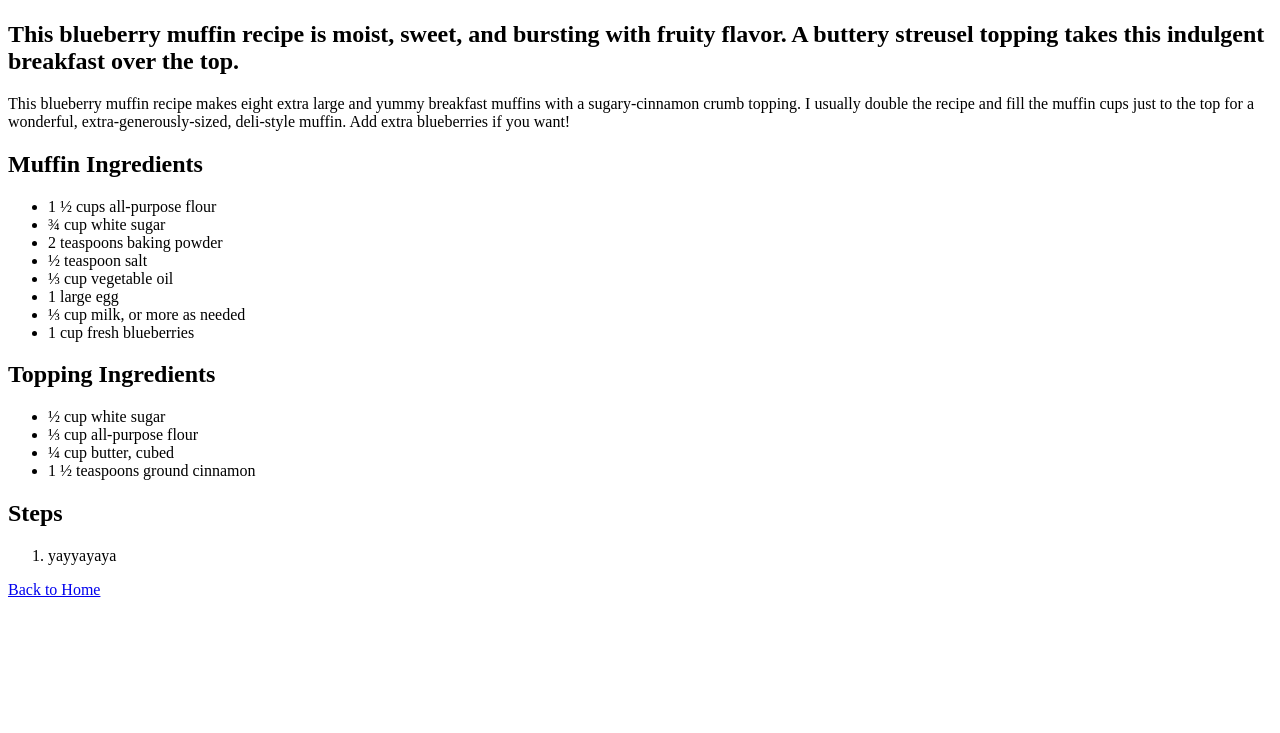
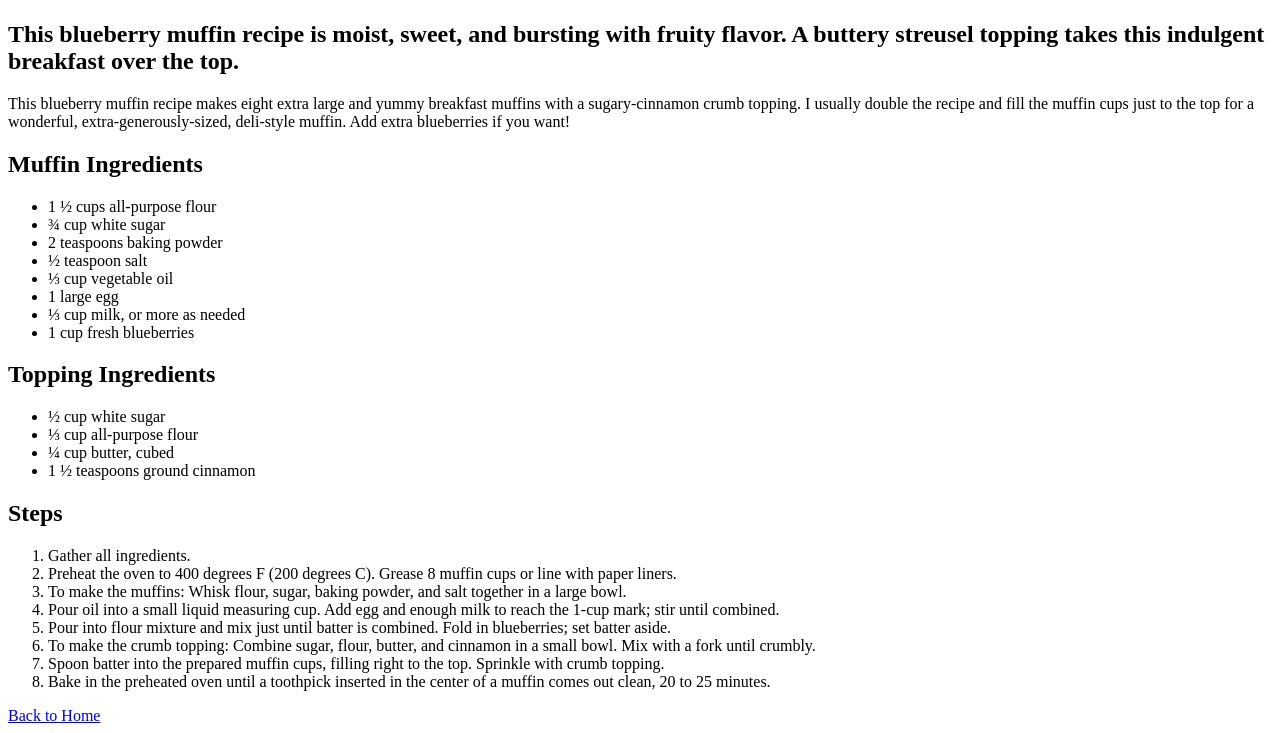
Before and after one commit to TeaPotted/odin-recipes, a plain HTML site: page recipes/blueberry-muffin.html in a window 1280 px wide. Shown: the part 583-1316 px from the top of the page. Before the commit the page ends 1190 px from the top, so only its background shows below. Drawn offline with Linux system fonts and the light colour scheme.

Commit message:
Add steps list to blueberry-muffin.html

```diff
--- a/recipes/blueberry-muffin.html
+++ b/recipes/blueberry-muffin.html
@@ -47,7 +47,14 @@
     <!-- Steps -->
     <h2>Steps</h2>
     <ol>
-        <li>yayyayaya</li>
+        <li>Gather all ingredients.</li>
+        <li>Preheat the oven to 400 degrees F (200 degrees C). Grease 8 muffin cups or line with paper liners.</li>
+        <li>To make the muffins: Whisk flour, sugar, baking powder, and salt together in a large bowl.</li>
+        <li>Pour oil into a small liquid measuring cup. Add egg and enough milk to reach the 1-cup mark; stir until combined.</li>
+        <li>Pour into flour mixture and mix just until batter is combined. Fold in blueberries; set batter aside.</li>
+        <li>To make the crumb topping: Combine sugar, flour, butter, and cinnamon in a small bowl. Mix with a fork until crumbly.</li>
+        <li>Spoon batter into the prepared muffin cups, filling right to the top. Sprinkle with crumb topping.</li>
+        <li>Bake in the preheated oven until a toothpick inserted in the center of a muffin comes out clean, 20 to 25 minutes.</li>
     </ol>
 
 
```
